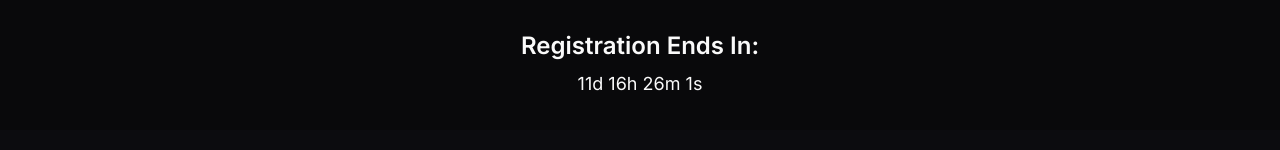
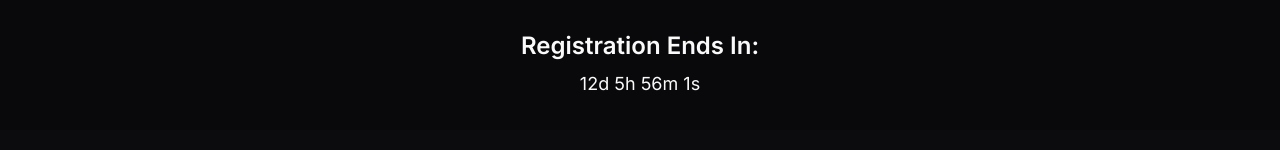
Before and after one commit to Kkkiiiirran/Commit-and-Conquer, a React (Vite) app: page / in a window 1280 px wide. Shown: the part 802-952 px from the top of the page. Built offline with nearby package versions, Linux system fonts and the light colour scheme; the HTML template or start-up script is replaced by a standard one.

Commit message:
Update target date for registration deadline

```diff
--- a/src/pages/Index.tsx
+++ b/src/pages/Index.tsx
@@ -15,7 +15,7 @@ const Index = () => {
   const [timeLeft, setTimeLeft] = useState({ days: 0, hours: 0, minutes: 0, seconds: 0 });
 
   useEffect(() => {
-    const targetDate = new Date("2025-10-23T00:00:00").getTime(); // your registration deadline
+    const targetDate = new Date("2025-10-23T19:00:00+05:30").getTime(); // your registration deadline
     const timer = setInterval(() => {
       const now = new Date().getTime();
       const diff = targetDate - now;
```
